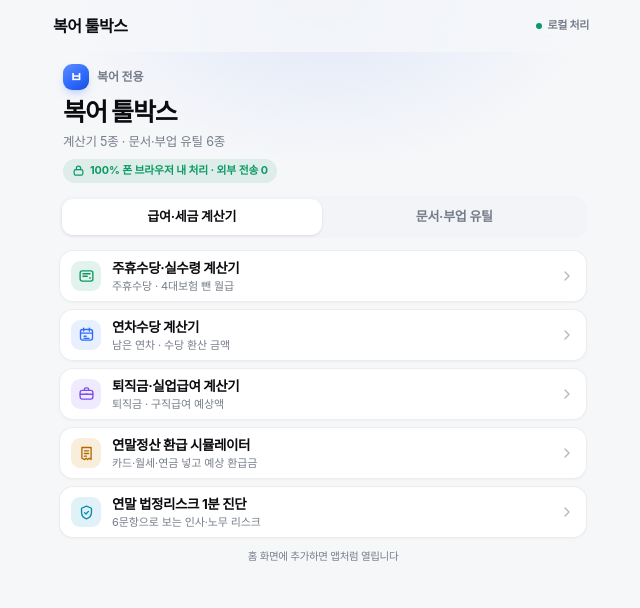
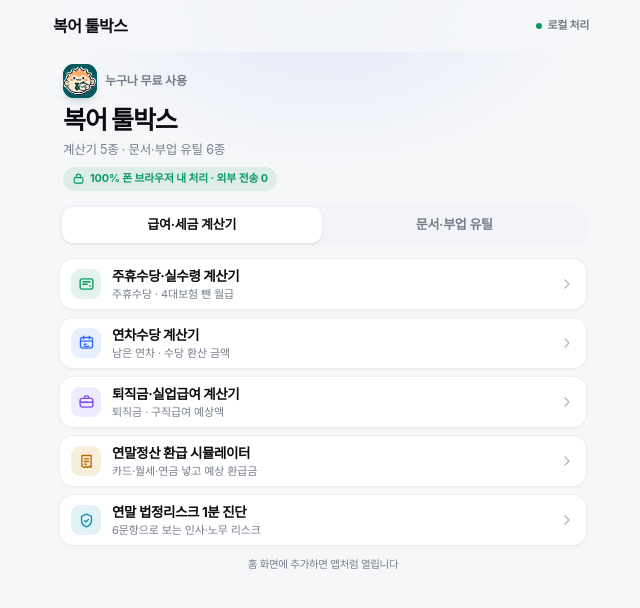
Before and after one commit to nineonehn/k-pass-beauty, a plain HTML site: page toolbox/index.html in a window 1280 px wide. Shown: the whole page, without its empty margins (317-957 px from the left). Drawn offline with Linux system fonts and the light colour scheme; a web font is replaced by a local one.

Commit message:
Toolbox: 좌상단 ㅂ 배지를 복어 마스코트 로고로 교체 — 파비콘·Apple 터치 아이콘·og:image·twitter:image까지 복어 로고로 통일, '복어 전용' → '누구나 무료 사용'

```diff
--- a/toolbox/index.html
+++ b/toolbox/index.html
@@ -1,7 +1,7 @@
 <!DOCTYPE html>
 <!--
-  복어 툴박스 (2026-11-21)
-  · 복어 전용 올인원 정적 웹앱(PWA) — 계산기 5종 + 인앱 유틸 6종
+  복어 툴박스 (2026-11-21 · 로고·문구 개편 2026-11-24)
+  · 누구나 무료로 쓰는 올인원 정적 웹앱(PWA) — 계산기 5종 + 인앱 유틸 6종
   · 모든 파일 처리는 브라우저 안에서만 한다. 서버 전송 0.
   · 라이브러리는 리포지토리에 동봉(vendor/)해 CDN 장애와 무관하게 동작.
 -->
@@ -21,7 +21,23 @@ function btEvent(name, params){
   try { gtag('event', name, params || {}); } catch (e) {}
 }
 </script>
-<meta name="description" content="급여·세금 계산기 5종과 문서·부업 유틸 6종. 주휴수당·실수령, 연차수당, 퇴직금·실업급여, 연말정산 환급, 연말 법정리스크 진단, 서류·사진 보안, 커머스 이미지, QR·링크 정리, 공지·스레드 변환, 임장 자금, 구매대행 마진까지 폰 브라우저 안에서만 처리하는 11종 툴박스.">
+<meta name="description" content="급여·세금 계산기 5종과 문서·부업 유틸 6종. 주휴수당·실수령, 연차수당, 퇴직금·실업급여, 연말정산 환급, 연말 법정리스크 진단, 서류·사진 보안, 커머스 이미지, QR·링크 정리, 공지·스레드 변환, 임장 자금, 구매대행 마진까지 누구나 무료로 쓰는 11종 툴박스. 회원가입 없이 폰 브라우저 안에서만 처리.">
+<link rel="canonical" href="https://nineonehn.github.io/k-pass-beauty/toolbox/">
+<meta property="og:type" content="website">
+<meta property="og:site_name" content="복어 툴박스">
+<meta property="og:title" content="복어 툴박스 | 급여·세금 계산기 5종 + 문서·부업 유틸 6종">
+<meta property="og:description" content="주휴수당·연차수당·퇴직금·연말정산 환급·연말 리스크 진단부터 PDF·이미지·QR·공지 변환까지 11종. 회원가입 없이 누구나 무료, 파일은 폰 안에서만 처리합니다.">
+<meta property="og:url" content="https://nineonehn.github.io/k-pass-beauty/toolbox/">
+<meta property="og:image" content="https://nineonehn.github.io/k-pass-beauty/toolbox/og.png">
+<meta property="og:image:type" content="image/png">
+<meta property="og:image:width" content="1200">
+<meta property="og:image:height" content="630">
+<meta property="og:image:alt" content="복어 툴박스 — 복어 마스코트 로고와 함께, 누구나 무료로 쓰는 11종 계산·유틸 도구">
+<meta name="twitter:card" content="summary_large_image">
+<meta name="twitter:title" content="복어 툴박스 | 급여·세금 계산기 5종 + 문서·부업 유틸 6종">
+<meta name="twitter:description" content="주휴수당·연차수당·퇴직금·연말정산 환급·연말 리스크 진단부터 PDF·이미지·QR·공지 변환까지 11종. 회원가입 없이 누구나 무료, 파일은 폰 안에서만 처리합니다.">
+<meta name="twitter:image" content="https://nineonehn.github.io/k-pass-beauty/toolbox/og.png">
+<meta name="twitter:image:alt" content="복어 툴박스 — 복어 마스코트 로고">
 <meta name="theme-color" content="#f6f7f9" media="(prefers-color-scheme: light)">
 <meta name="theme-color" content="#0a0b0d" media="(prefers-color-scheme: dark)">
 <meta name="apple-mobile-web-app-capable" content="yes">
@@ -31,10 +47,12 @@ function btEvent(name, params){
 <meta name="format-detection" content="telephone=no">
 <link rel="manifest" href="manifest.webmanifest">
 <link rel="apple-touch-icon" href="apple-touch-icon.png">
-<link rel="icon" href="icon-192.png">
+<link rel="icon" type="image/png" sizes="32x32" href="favicon-32.png">
+<link rel="icon" type="image/png" sizes="64x64" href="favicon-64.png">
+<link rel="icon" type="image/png" sizes="192x192" href="icon-192.png">
 <link rel="icon" type="image/svg+xml" href="favicon.svg">
 <link rel="stylesheet" href="https://cdn.jsdelivr.net/gh/orioncactus/pretendard@v1.3.9/dist/web/variable/pretendardvariable-dynamic-subset.min.css">
-<link rel="stylesheet" href="styles.css?v=20261123a">
+<link rel="stylesheet" href="styles.css?v=20261124a">
 </head>
 <body>
 <div class="shell">
@@ -53,8 +71,8 @@ function btEvent(name, params){
     <section class="view" id="view-home">
       <div class="hero">
         <div class="hero-row">
-          <span class="mark">ㅂ</span>
-          <span class="hero-kicker">복어 전용</span>
+          <img class="mark" src="mascot.png" alt="복어 마스코트" width="34" height="34">
+          <span class="hero-kicker">누구나 무료 사용</span>
         </div>
         <h1>복어 툴박스</h1>
         <p class="hero-sub">계산기 5종 · 문서·부업 유틸 6종</p>
--- a/toolbox/styles.css
+++ b/toolbox/styles.css
@@ -97,14 +97,14 @@ input,select,textarea{font:inherit;letter-spacing:inherit;color:inherit}
 .appbar-right .dot{width:6px;height:6px;border-radius:50%;background:var(--green)}
 
 /* ── 홈 ───────────────────────────────── */
+/* 2026-11-24: 좌상단 ㅂ 배지를 복어 마스코트 이미지로 교체 */
 .hero{padding:6px 4px 13px}
 .hero-row{display:flex;align-items:center;gap:8px;margin-bottom:8px}
 .mark{
-  width:26px;height:26px;border-radius:9px;flex:none;
-  background:linear-gradient(145deg,#5f8dff,#2f6bff 55%,#1b50d8);
-  color:#fff;display:grid;place-items:center;
-  font-size:13.5px;font-weight:800;letter-spacing:0;
-  box-shadow:0 5px 12px -6px rgba(47,107,255,.75);
+  width:34px;height:34px;border-radius:11px;flex:none;display:block;
+  object-fit:cover;object-position:center;
+  background:#025a5e;
+  box-shadow:0 5px 12px -6px rgba(2,90,94,.55);
 }
 .hero-kicker{font-size:12px;font-weight:650;color:var(--sub);letter-spacing:-0.01em}
 .hero h1{font-size:25px;line-height:1.18;letter-spacing:-0.045em;font-weight:800;margin-bottom:5px}
```
Also changed, not shown: toolbox/apple-touch-icon.png, toolbox/favicon-32.png (added), toolbox/favicon-64.png (added), toolbox/favicon.svg, toolbox/icon-192.png, toolbox/icon-512-maskable.png (added), toolbox/icon-512.png, toolbox/manifest.webmanifest, toolbox/mascot.png (added), toolbox/og.png (added).
